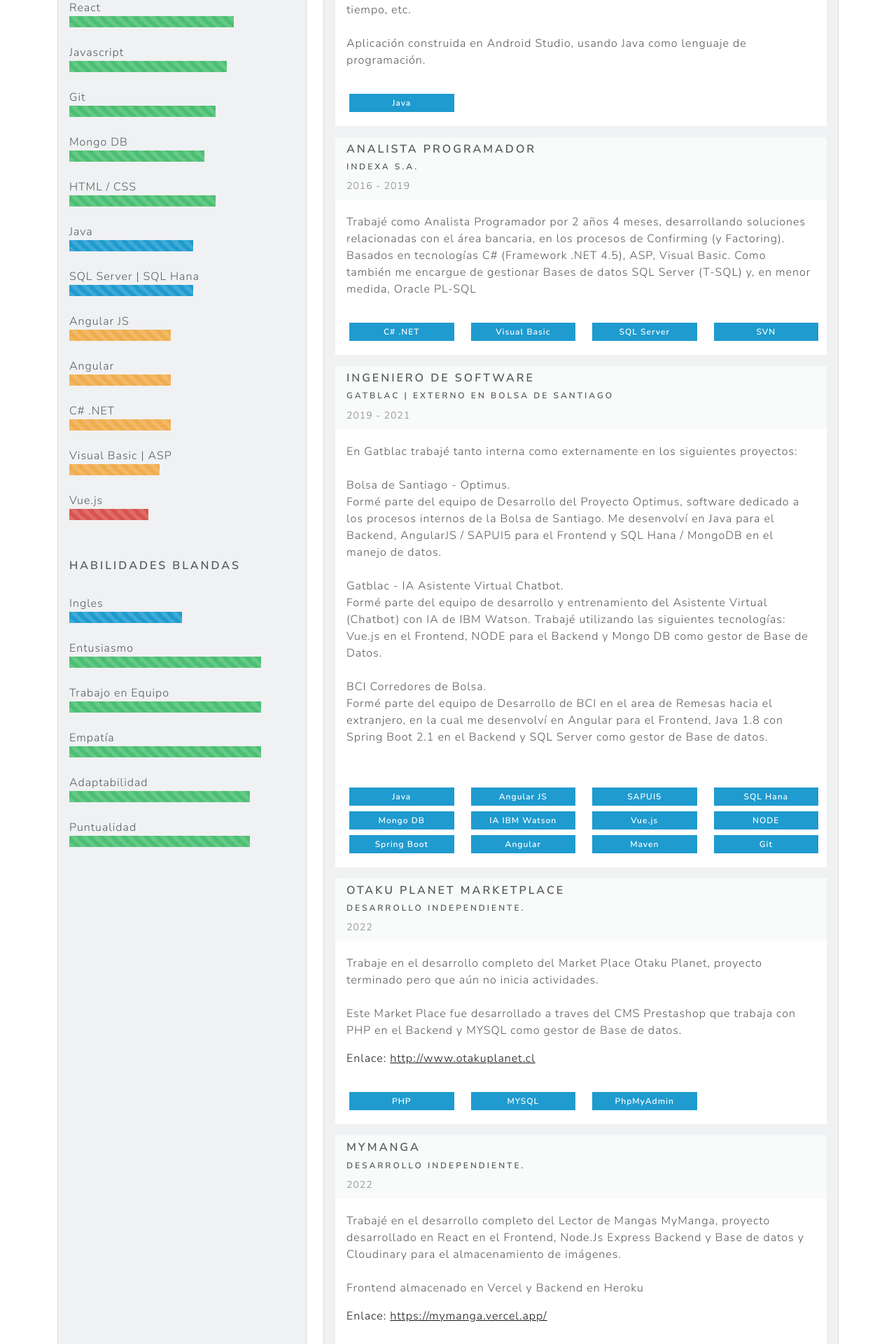
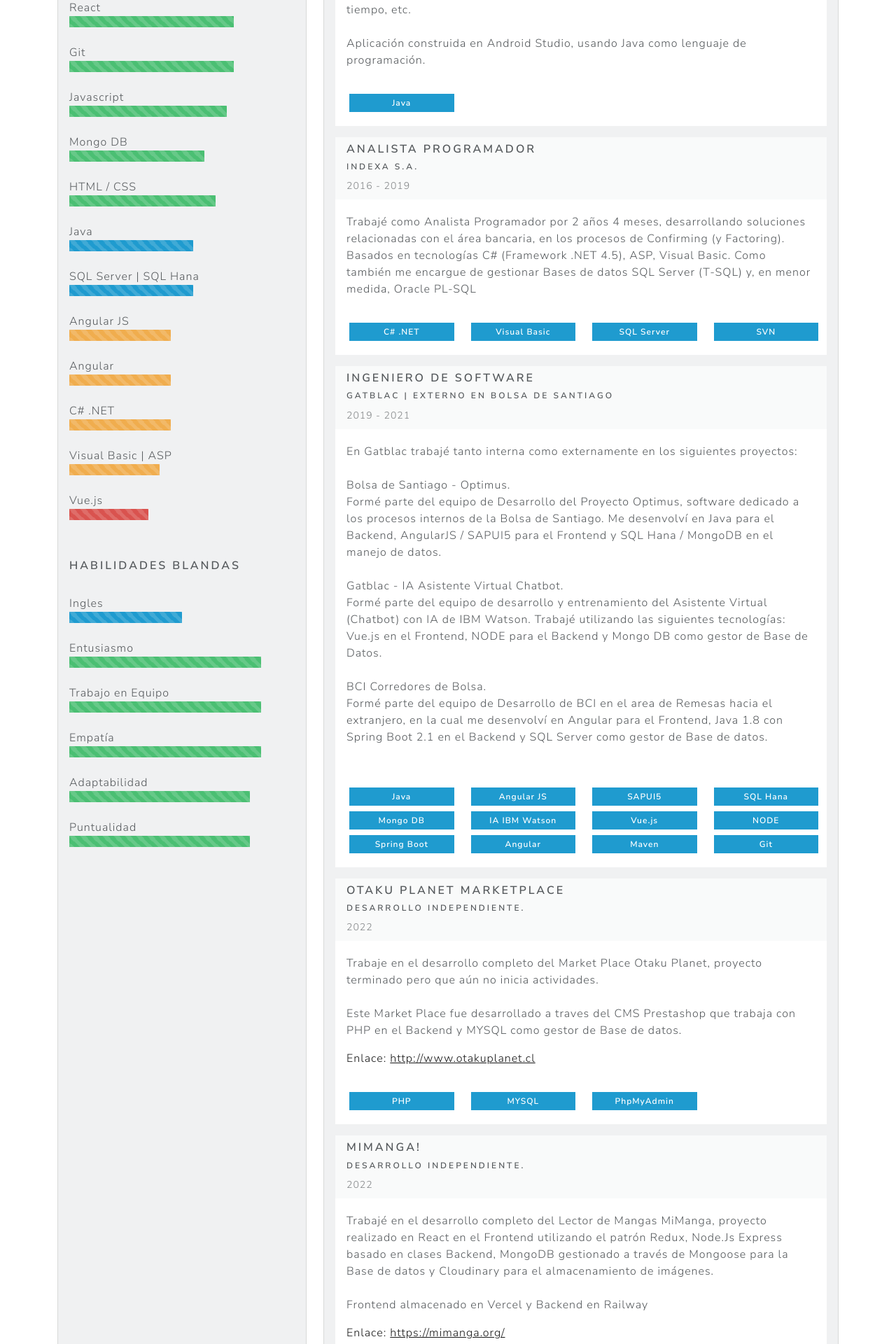
Before and after one commit to racsorazaclasobol/portafolio-code, a Next.js app: page / in a window 1280 px wide. Shown: the part 660-2580 px from the top of the page at 70% size. Built offline with nearby package versions, Linux system fonts and the light colour scheme.

Commit message:
Estudios, experiencia y habilidades actualizados

```diff
--- a/data/estudios.js
+++ b/data/estudios.js
@@ -1,30 +1,37 @@
 export const estudios = [
     {
-        carrera: 'Ingeniería en Informática',
+        carrera: 'Ingeniería en Informática.',
         institucion: 'Universidad Tecnológica INACAP',
         duracion: '2013 - 2018',
         estado: 'Ver Certificado',
         certificado: 'https://drive.google.com/file/d/1dJIkJhoouv2mOD4h1cFkQFv2acSQoWNu/view?usp=share_link'
     },
     {
-        carrera: 'SCRUM Developer Professional Certificate',
+        carrera: 'SCRUM Developer Professional Certificate.',
         institucion: 'CertiProf',
         duracion: '2019',
         estado: 'Ver Certificado',
         certificado: 'https://drive.google.com/file/d/1TT_YObKYRLPiCndwQCrQSz_DfdV7dRIU/view?usp=share_link'
     },
     {
-        carrera: 'React: De cero a experto ( Hooks y MERN )',
+        carrera: 'Certificado en React.',
         institucion: 'Udemy',
         duracion: '2022',
         estado: 'Ver Certificado',
         certificado: 'https://udemy-certificate.s3.amazonaws.com/pdf/UC-6383a794-efc4-4ad8-afa6-b9c2d681411e.pdf'
     },
     {
-        carrera: 'Node.Js: De cero a experto',
+        carrera: 'Certificado en Node.Js.',
         institucion: 'Udemy',
         duracion: '2023',
         estado: 'Ver Certificado',
         certificado: 'https://udemy-certificate.s3.amazonaws.com/pdf/UC-f5921697-b755-4bd6-bb37-58f3f8848dae.pdf'
     },
+    {
+        carrera: 'Certificado en Git y Github.',
+        institucion: 'Udemy',
+        duracion: '2023',
+        estado: 'Ver Certificado',
+        certificado: 'https://udemy-certificate.s3.amazonaws.com/pdf/UC-58667cdb-b8e8-44f5-8adb-afe676170020.pdf'
+    },
 ]
--- a/data/experiencias.js
+++ b/data/experiencias.js
@@ -51,14 +51,14 @@ Este Market Place fue desarrollado a traves del CMS Prestashop que trabaja con P
         duracion: '2022'
     },
     {
-        titulo: 'MyManga',
+        titulo: 'MiManga!',
         empresa: 'Desarrollo Independiente.',
         descripcion: `
-Trabajé en el desarrollo completo del Lector de Mangas MyManga, proyecto desarrollado en React en el Frontend, Node.Js Express Backend y Base de datos y Cloudinary para el almacenamiento de imágenes.
+Trabajé en el desarrollo completo del Lector de Mangas MiManga, proyecto realizado en React en el Frontend utilizando el patrón Redux, Node.Js Express basado en clases Backend, MongoDB gestionado a través de Mongoose para la Base de datos y Cloudinary para el almacenamiento de imágenes.
 
-Frontend almacenado en Vercel y Backend en Heroku`,
-        link: 'https://mymanga.vercel.app/',
-        tecnologias:['React', 'Vite', 'React Router Dom', 'React Redux', 'Material UI', 'Bootstrap 5', 'Firebase Auth', 'Node.js', 'Express', 'Express-Validator', 'Mongo Database', 'Cloudinary Library', 'Mongoose', 'Vercel', 'Heroku' ],
+Frontend almacenado en Vercel y Backend en Railway`,
+        link: 'https://mimanga.org/',
+        tecnologias:['React', 'Vite', 'React Router Dom', 'React Redux', 'Material UI', 'Bootstrap 5', 'Firebase Auth', 'Node.js', 'Express', 'Express-Validator', 'Mongo Database', 'Cloudinary Library', 'Mongoose', 'Vercel', 'Railway' ],
         duracion: '2022'
     },
 
--- a/data/habilidades.js
+++ b/data/habilidades.js
@@ -44,13 +44,13 @@ export const habilidadesTecnicas = [
         color: 'bg-success'
     },
     {
-        nombre: 'Javascript',
-        porcentaje: 70,
+        nombre: 'Git',
+        porcentaje: 73,
         color: 'bg-success'
     },
     {
-        nombre: 'Git',
-        porcentaje: 65,
+        nombre: 'Javascript',
+        porcentaje: 70,
         color: 'bg-success'
     },
     {
```
